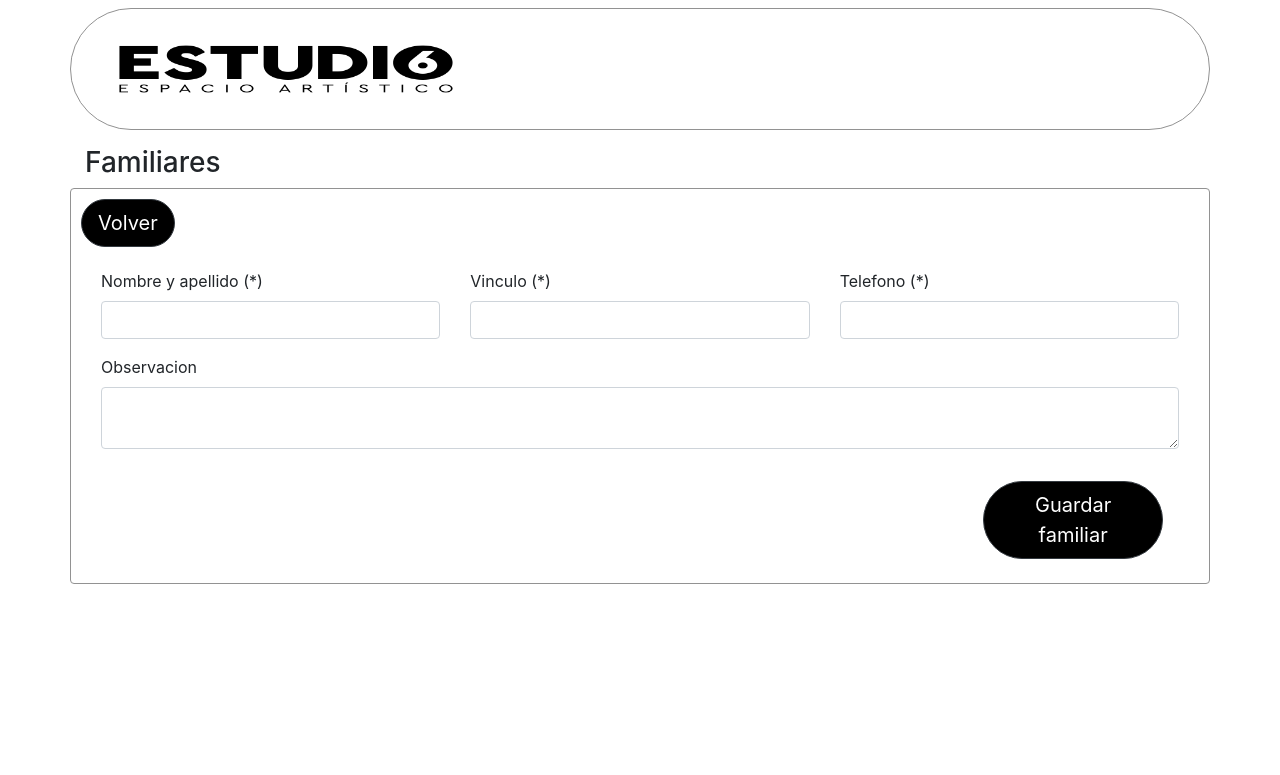
After one commit to Alvii98/proyecto_estudio, a PHP site: page /familiares.php?id=1 in a window 1280 px wide. The commit adds this page. Shown: the top 775 px of the page. Run offline with PHP 8.4, Linux system fonts and the light colour scheme.

Commit message:
cargar familiar desde mi house

```diff
--- a/ajax/ajax_eliminar_alumno.php
+++ b/ajax/ajax_eliminar_alumno.php
@@ -3,7 +3,7 @@ require_once '../clases/consultas.php';
 
 $json = new StdClass();
 
-$eliminar = datos::eliminar_alumno(trim($_POST['id']));
+$eliminar = datos::delete_alumno(trim($_POST['id']));
 
 $json->resp = $eliminar ;
 
--- a/cargas.php
+++ b/cargas.php
@@ -1,6 +1,6 @@
 <?php
 
-include __DIR__.('\templates\partials\camara.php');
-include __DIR__.('\templates\partials\header.php');
-include __DIR__.('\templates\cargas.php');
+include __DIR__.('\templates\partials\camara_temp.php');
+include __DIR__.('\templates\partials\header_temp.php');
+include __DIR__.('\templates\cargas_temp.php');
 ?>
--- a/css/estilo.css
+++ b/css/estilo.css
@@ -90,9 +90,6 @@
 
 /******************************/
 /*    SCROLL DISEÑO          */
-table{
-    /* background-color: rgba(31, 4, 24, 0.9); */
-}
 table thead{
     /* background-color: #22081c; */
     /* position: -webkit-sticky; */
--- a/datos.php
+++ b/datos.php
@@ -11,7 +11,7 @@ $actividades = explode('|',$alumno['actividad']);
 // print'<pre>';print_r(count($alumno));exit;
 $familiar = datos::familiar($_GET['id']);
 
-include __DIR__.('\templates\partials\camara.php');
-include __DIR__.('\templates\partials\header.php');
-include __DIR__.('\templates\datos.php');
+include __DIR__.('\templates\partials\camara_temp.php');
+include __DIR__.('\templates\partials\header_temp.php');
+include __DIR__.('\templates\datos_temp.php');
 ?>
--- /dev/null
+++ b/familiares.php
@@ -0,0 +1,6 @@
+<?php
+if(!isset($_GET['id'])) header('Location: index.php');
+
+include __DIR__.('\templates\partials\header_temp.php');
+include __DIR__.('\templates\familiares_temp.php');
+?>
--- a/index.php
+++ b/index.php
@@ -1,6 +1,6 @@
 <?php
 require_once 'clases/consultas.php';
 
-include __DIR__.('\templates\partials\header.php');
-include __DIR__.('\templates\index.php');
+include __DIR__.('\templates\partials\header_temp.php');
+include __DIR__.('\templates\index_temp.php');
 ?>
--- /dev/null
+++ b/js/familiares.js
@@ -0,0 +1,39 @@
+window.addEventListener("click", function(event){
+    if(event.target.id == 'guardar_familiar') guardar_familiar(event)
+})
+
+function guardar_familiar(event){
+    let familiar = {}
+
+    familiar = {'id_alumno': document.querySelector('#id_alumno').value,
+    'nom_ape': document.querySelector('#nom_ape').value,
+    'vinculo': document.querySelector('#vinculo').value,
+    'tel_familiar': document.querySelector('#tel_familiar').value,
+    'observacion_familiar': document.querySelector('#observacion_familiar').value}
+
+    if(familiar.nom_ape.trim() == '' || familiar.vinculo.trim() == '' || familiar.tel_familiar.trim() == ''){
+        return alertify.alert('Carga de familiares','Complete los datos obligatorios (*)')
+    }
+    alertify.confirm('Carga de familiares', 'Seguro que quiere guardar los datos de este familiar/a ?', function(){
+
+        fetch('ajax/ajax_guardar_familiar.php', {
+            method: "POST",
+            // Set the post data
+            body: JSON.stringify({'familiar':familiar})
+        })
+        .then(response => response.json())
+        .then(function (json) {
+            // console.log(json)
+            if(json.respFamiliar){
+                alertify.success('Guardado correctamente')
+                setTimeout(function(){location.reload()}, 2000)
+            }
+        })
+        .catch(function (error){
+            console.log(error)
+            // Catch errors
+            alertify.alert('Carga de familiares','Ocurrio un error al guardar los datos.')
+        })
+    }, function(){ alertify.error('Cancelado')});
+
+}
--- a/templates/datos.php
+++ b/templates/datos_temp.php
@@ -19,8 +19,8 @@
     <script src="js/ajax_editar_datos.js?<?php print time();?>"></script>
     <script src="js/foto_perfil.js?<?php print time();?>"></script>
     <!-- ESTILOS PARA LOGIN -->
+    <link rel="stylesheet" href="css/camara.css?<?php print time();?>">
     <link rel="stylesheet" href="css/estilo.css?<?php print time();?>">
-    <link rel="stylesheet" href="css/camara.css?<?php print time();?>">
 </head>
 <body>
     <div class="container mt-3">
@@ -36,7 +36,7 @@
                 <div class="form-group col-md-3 float-right d-flex justify-content-center">
                     <div class="perfil-img">
                         <a id="tomar_foto" class="tomar_foto">Tomar foto</a>
-                        <img src="<?php print$alumno['foto_perfil'] == 'data:,' || $alumno['foto_perfil'] == ''? 'img/icono.jpg' :$alumno['foto_perfil'];?>" id="id_perfil" class="rounded-circle" height="125" width="130"/>
+                        <img src="<?php print$alumno['foto_perfil'] == 'data:,' || $alumno['foto_perfil'] == ''? 'img/icono.jpg' :$alumno['foto_perfil'];?>" id="id_perfil" class="rounded-circle" height="130" width="130"/>
                         <input type="hidden" id="foto_base64" value="<?php print$alumno['foto_perfil'];?>">
                         <div class="file">
                             Cambiar foto
@@ -166,6 +166,7 @@
                 <div class="form-group col-md-12">
                     <button id="editar_datos" class="btn btn-dark btn-lg rounded-pill float-right col-md-2 mr-3">Editar datos</button>
                     <button id="eliminar_alumno" class="btn btn-dark btn-lg rounded-pill float-right col-md-2 mr-3">Eliminar alumno</button>
+                    <button id="agregar_familiar" onclick="location.href='familiares.php?id=<?php print$_GET['id'] ?>'" class="btn btn-dark btn-lg rounded-pill float-right col-md-2 mr-3">Agregar familiar</button>
                 </div>
             </div>
         </div>
--- /dev/null
+++ b/templates/familiares_temp.php
@@ -0,0 +1,66 @@
+<!DOCTYPE html>
+<html lang="en">
+<head>
+    <meta charset="UTF-8">
+    <meta http-equiv="X-UA-Compatible" content="IE=edge">
+    <meta name="viewport" content="width=device-width, initial-scale=1.0">
+    <title>Datos personales</title>
+    <!-- BOOTSTRAP 4.6 -->
+    <link rel="stylesheet" href="libs/bootstrap-4.6.1/css/bootstrap.min.css">
+    <link rel="stylesheet" href="libs/bootstrap-icons/font/bootstrap-icons.css">
+    <!-- JQUERY -->
+    <script src="libs/jquery-3.5.1.min.js"></script>
+    <!-- ALERTIFY -->
+	<link rel="stylesheet" href="libs/alertifyjs/css/alertify.min.css" />
+	<link rel="stylesheet" href="libs/alertifyjs/css/themes/default.min.css" />
+	<script src="libs/alertifyjs/alertify.min.js"></script>
+	<script src="libs/alertifyjs/settings.js"></script>
+    <!-- JS PARA LOGIN -->
+    <script src="js/familiares.js?<?php print time();?>"></script>
+    <!-- ESTILOS PARA LOGIN -->
+    <link rel="stylesheet" href="css/estilo.css?<?php print time();?>">
+</head>
+<body>
+    <div class="container mt-3">
+        <div class="row">
+            <div class="col-md-12">
+                <h3>Familiares</h3>
+            </div>
+        </div>
+    </div>
+    <div class="container border rounded mb-4">
+        <div class="row">
+                <div class="form-group float-left">
+                    <!-- border-radius: 50rem!important;position: absolute;bottom: 72%;left: 1%; -->
+                    <a class="btn btn-dark btn-lg rounded-pill" href="datos.php?id=<?php print$_GET['id'] ?>" style="position: relative;top:10;left:10;">Volver</a>
+                </div>
+                <div class="col-md-12 mt-3">
+                    <div class="form-group col-md-4 float-left">
+                        <label for="exampleFormControlInput1">Nombre y apellido (*)</label>
+                        <input type="hidden" id="id_alumno" value="<?php print$_GET['id'] ?>">
+                        <input type="text" id="nom_ape" class="form-control">
+                    </div>
+                    <div class="form-group col-md-4 float-left">
+                        <label for="exampleFormControlInput1">Vinculo (*)</label>
+                        <input type="text" id="vinculo" class="form-control">
+                    </div>
+                    <div class="form-group col-md-4 float-left">
+                        <label for="exampleFormControlInput1">Telefono (*)</label>
+                        <input type="text" id="tel_familiar" class="form-control">
+                    </div>
+                </div>
+                <div class="col-md-12">
+                    <div class="form-group col-md-12 float-left">
+                        <label>Observacion</label>
+                        <textarea class="form-control" id="observacion_familiar"></textarea>
+                    </div>
+                </div>
+            <div class="col-md-12 mb-4 mt-3">
+                <div class="form-group col-md-12">
+                    <button id="guardar_familiar" class="btn btn-dark btn-lg rounded-pill float-right col-md-2 mr-3">Guardar familiar</button>
+                </div>
+            </div>
+        </div>
+    </div>
+</body>
+</html>
--- a/templates/index.php
+++ b/templates/index_temp.php
@@ -48,7 +48,7 @@
             <div class="col-md-12 mt-4 text-center">
                 <label id="cant_res"></label>
                 <?php
-                include('partials\tabla.php');
+                include('partials\tabla_temp.php');
                 ?>
             </div>
         </div>
--- a/templates/partials/tomarfoto.php
+++ b/templates/partials/tomarfoto_temp.php
@@ -42,7 +42,7 @@
                         </div>
                         <div class="col-md-12 d-flex justify-content-center mt-4">
                             <!-- Aquí el video embebido de la webcam  -->
-                            <video id="video" class="video" playsinline autoplay></video>
+                            <video id="video" height="130" width="130" class="video" playsinline autoplay></video>
                         </div>
                         <div class="col-md-12 d-flex justify-content-center">
                             <i class="bi bi-camera-fill"></i>
```
Also changed, not shown: ajax/ajax_guardar_familiar.php (added, +16 -0 lines), clases/consultas.php (+24 -1 lines), js/ajax_editar_datos.js (+6 -3 lines), templates/cargas_temp.php (renamed from templates/cargas.php), templates/partials/camara_temp.php (renamed from templates/partials/camara.php), templates/partials/header_temp.php (renamed from templates/partials/header.php), templates/partials/tabla_temp.php (renamed from templates/partials/tabla.php).
